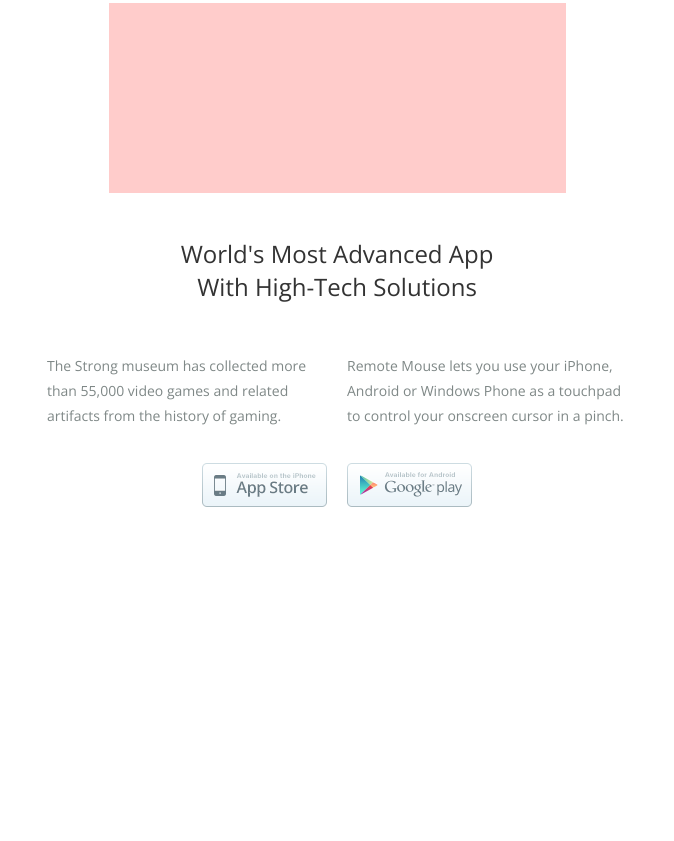
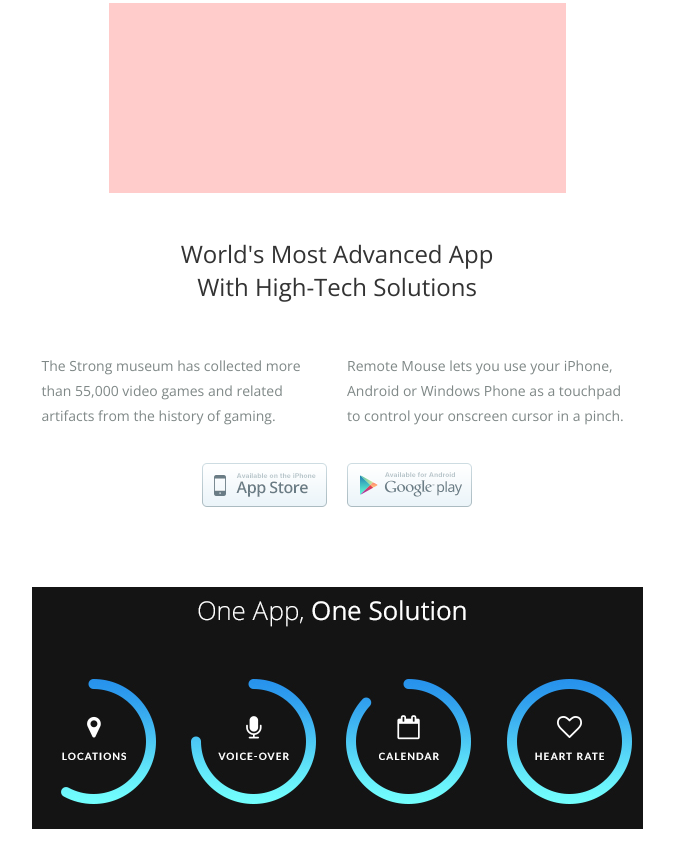
Before and after one commit to Nick-Damico/html-email-project, a React app: page public/index.html in a window 1280 px wide. Shown: the part 834-1675 px from the top of the page, without its empty margins (303-977 px from the left). Before the commit the page ends 1354 px from the top, so only its background shows below. Built offline with nearby package versions, Linux system fonts and the light colour scheme.

Commit message:
Add style for 'One App, One Solution' banner

```diff
--- a/public/index.html
+++ b/public/index.html
@@ -205,6 +205,11 @@
             <tr class="row-4">
               <td>
                 <table class="most-advanced__table" width="100%" border="0" align="center" cellspacing="0" cellpadding="0">
+                  <tr>
+                    <td>
+                      <img src="/img/one_app.jpg" alt="One App banner image which shows the apps functionality including locations, voice-over, calendar and health" style="padding-top: 75px;">
+                    </td>
+                  </tr>
                 </table>
               </td>
             </tr>
```
